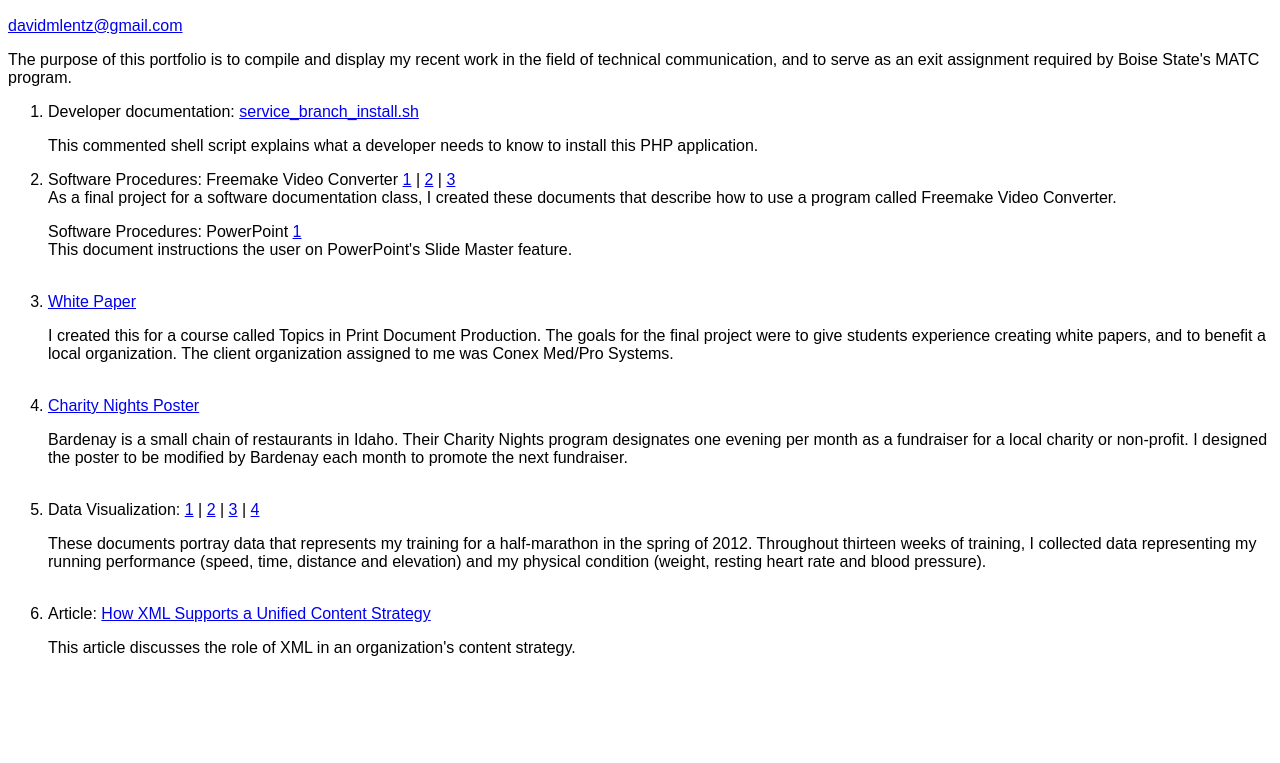
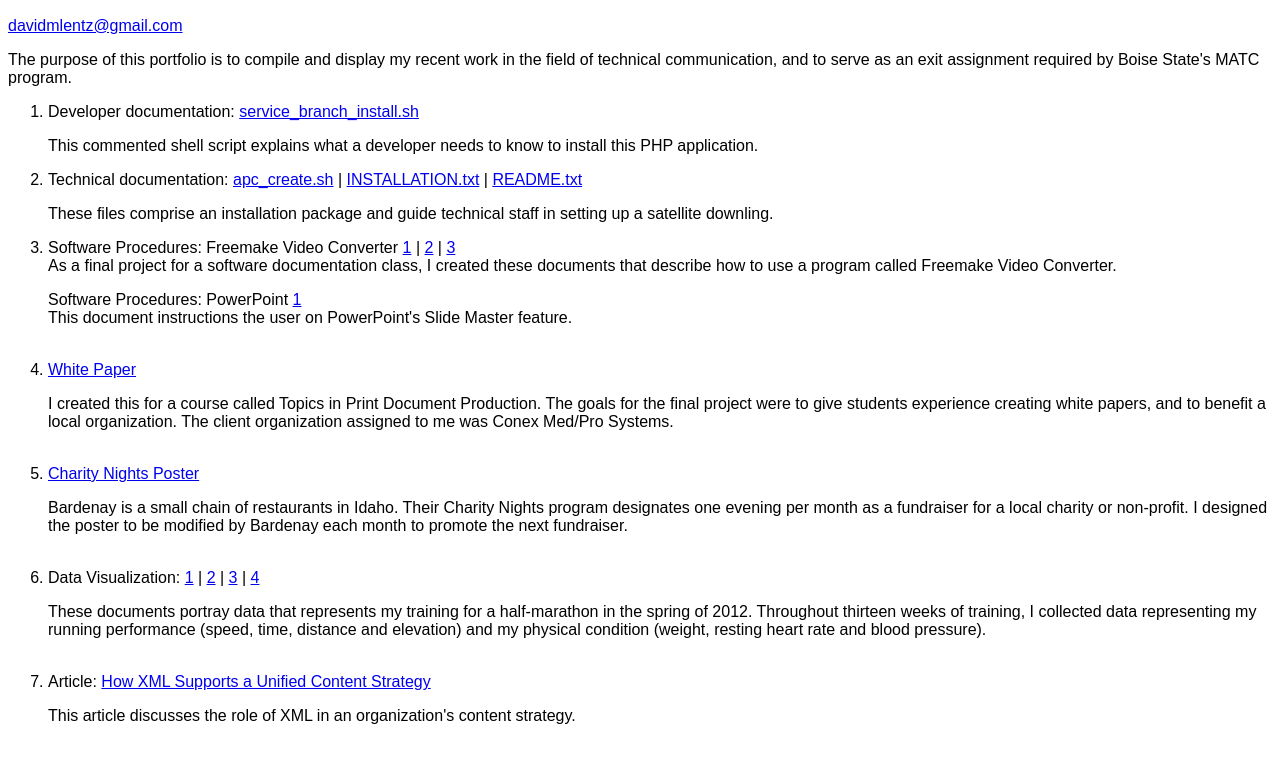
Before and after one commit to davidmlentz/davidmlentz.github.io, a plain HTML site: page index.html in a window 1280 px wide. Shown: the part 111-874 px from the top of the page. Before the commit the page ends 818 px from the top, so only its background shows below. Drawn offline with Linux system fonts and the light colour scheme.

Commit message:
Adding to index.html
One new list item, containing three elements in the installation
package.

```diff
--- a/index.html
+++ b/index.html
@@ -23,6 +23,10 @@ h1 {
 <ol>
 <li>Developer documentation:&nbsp;<a href="service_branch_install.sh">service_branch_install.sh</a>
 <p>This commented shell script explains what a developer needs to know to install this PHP application.</p>
+</li>
+
+<li>Technical documentation:&nbsp;<a href="apc_create.sh">apc_create.sh</a>&nbsp;|&nbsp;<a href="INSTALLATION.txt">INSTALLATION.txt</a>&nbsp;|&nbsp;<a href="README.txt">README.txt</a>
+<p>These files comprise an installation package and guide technical staff in setting up a satellite downling.</p>
 </li>
 
 <li>
```
